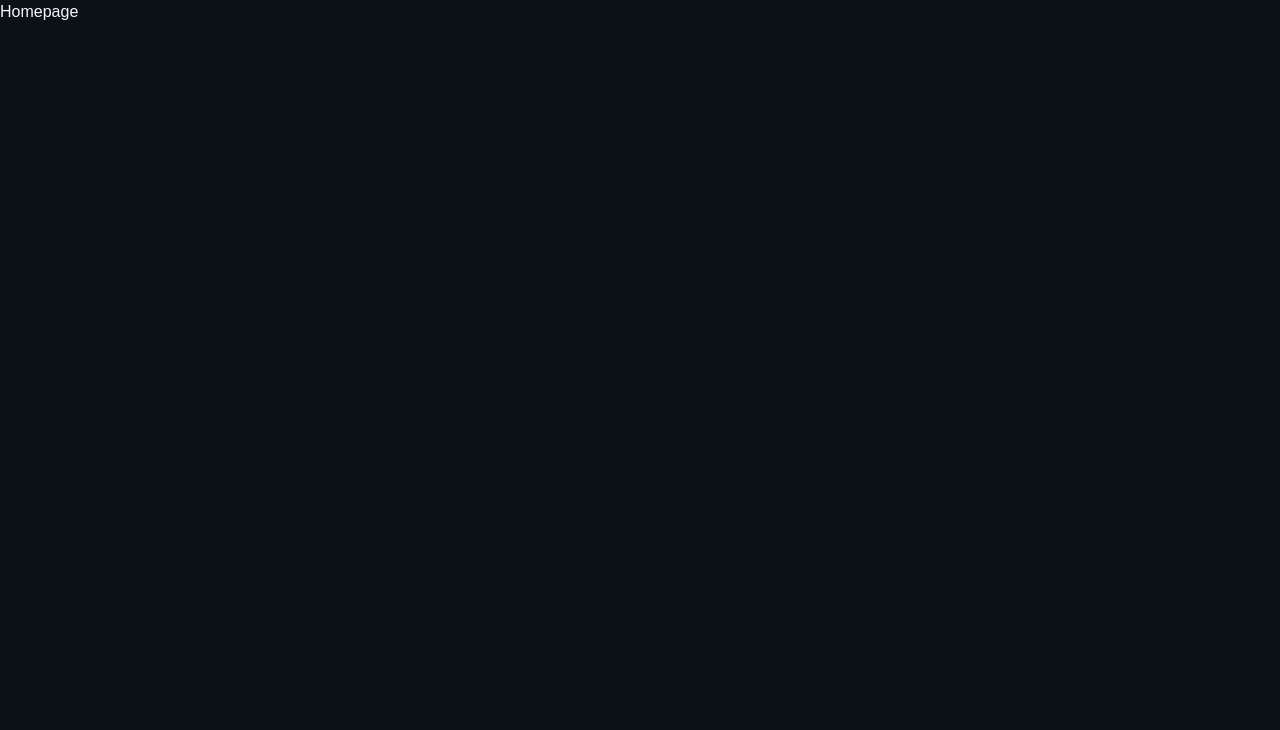
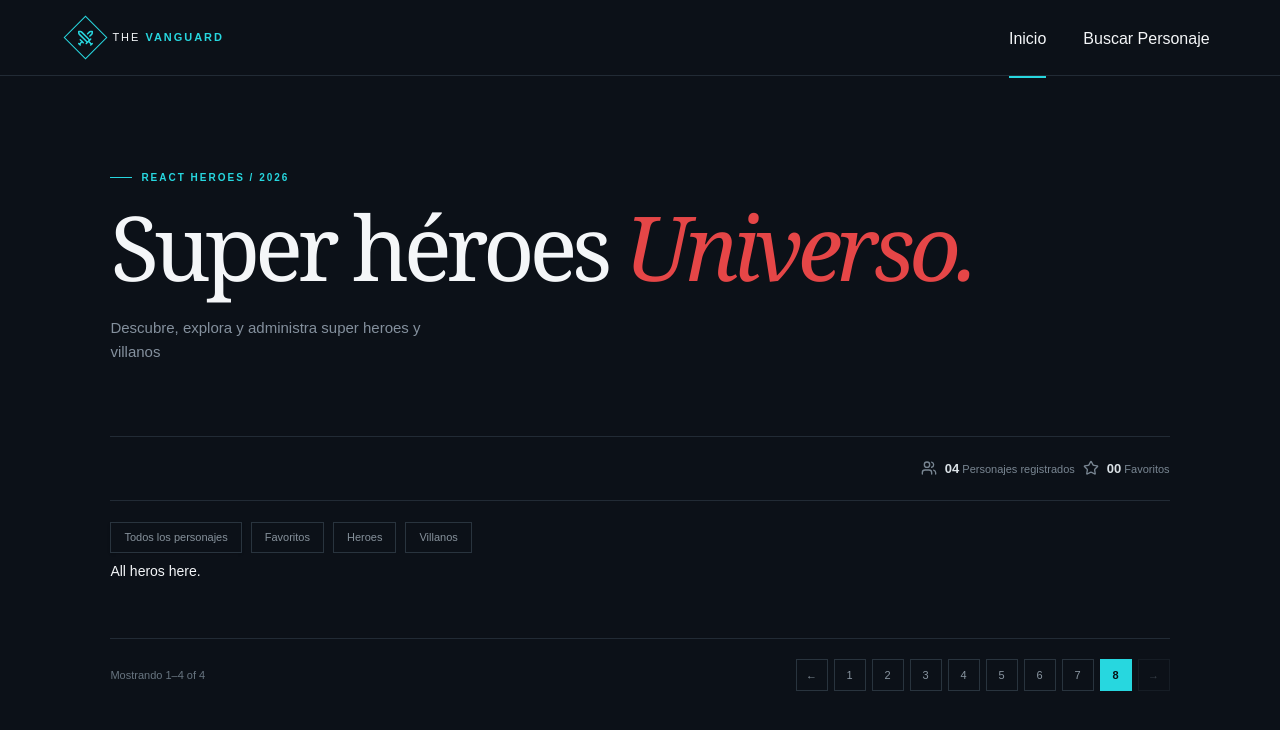
Before and after one commit to erviinHD/spa-react-new, a React (Vite) app: page / in a window 1280 px wide. Shown: the top 730 px of the page. Built offline with nearby package versions, Linux system fonts and the light colour scheme.

Commit message:
feat: implement CustomMenu and CustomPagination components, enhance HomePage with tabs and hero stats

```diff
--- a/src/components/custom/CustomJumbotron.tsx
+++ b/src/components/custom/CustomJumbotron.tsx
@@ -11,9 +11,7 @@ export const CustomJumbotron = ({ title, description }: Props) => {
           <span /> REACT HEROES / 2026
         </p>
         <h1>
-          {title}
-          <br />
-          <em>Universo.</em>
+          {title} <em>Universo.</em>
         </h1>
         {description && <p className="intro-copy">{description}</p>}
       </div>
--- /dev/null
+++ b/src/components/custom/CustomMenu.tsx
@@ -0,0 +1,34 @@
+import { Plus, Swords } from "lucide-react";
+import { Link, useLocation } from "react-router";
+
+export const CustomMenu = () => {
+  const { pathname } = useLocation();
+  const isActive = (path: string) => {
+    return pathname === path;
+  };
+
+  return (
+    <header className="topbar">
+      <div className="brand">
+        <span className="brand-mark">
+          <Swords size={18} />
+        </span>
+        <span>
+          THE <b>VANGUARD</b>
+        </span>
+      </div>
+      <nav className="topnav" aria-label="Main navigation">
+        <Link to="/" className={isActive("/") ? "nav-active" : ""}>
+          Inicio
+        </Link>
+
+        <Link to="/search" className={isActive("/search") ? "nav-active" : ""}>
+          Buscar Personaje
+        </Link>
+      </nav>
+      {/* <button className="add-button">
+        <Plus size={17} /> Add hero
+      </button> */}
+    </header>
+  );
+};
--- /dev/null
+++ b/src/components/custom/CustomPagination.tsx
@@ -0,0 +1,30 @@
+interface Props {
+  totalPages: number;
+}
+
+export const CustomPagination = ({ totalPages }: Props) => {
+  const page = 8 as number;
+  return (
+    <div className="pagination">
+      <p>Mostrando 1–4 of 4</p>
+      <div className="page-buttons">
+        <button className="page-button" disabled={page === 1}>
+          ←
+        </button>
+        {Array.from({ length: totalPages }).map((_, index) => (
+          <button
+            key={index}
+            className={
+              page === index + 1 ? "page-button page-active" : "page-button"
+            }
+          >
+            {index + 1}
+          </button>
+        ))}
+        <button className="page-button" disabled={page === totalPages}>
+          →
+        </button>
+      </div>
+    </div>
+  );
+};
--- /dev/null
+++ b/src/components/ui/tabs.tsx
@@ -0,0 +1,79 @@
+import { Tabs as TabsPrimitive } from "@base-ui/react/tabs";
+import { cva, type VariantProps } from "class-variance-authority";
+import { cn } from "cn";
+
+function Tabs({
+  className,
+  orientation = "horizontal",
+  ...props
+}: TabsPrimitive.Root.Props) {
+  return (
+    <TabsPrimitive.Root
+      data-slot="tabs"
+      data-orientation={orientation}
+      className={cn(
+        "group/tabs flex gap-2 data-horizontal:flex-col",
+        className,
+      )}
+      {...props}
+    />
+  );
+}
+
+const tabsListVariants = cva(
+  "group/tabs-list inline-flex w-fit items-center justify-center rounded-lg text-muted-foreground group-data-horizontal/tabs:h-8 group-data-vertical/tabs:h-fit group-data-vertical/tabs:flex-col data-[variant=line]:rounded-none",
+  {
+    variants: {
+      variant: {
+        default: "bg-muted",
+        line: "gap-1 bg-transparent",
+      },
+    },
+    defaultVariants: {
+      variant: "default",
+    },
+  },
+);
+
+function TabsList({
+  className,
+  variant = "default",
+  ...props
+}: TabsPrimitive.List.Props & VariantProps<typeof tabsListVariants>) {
+  return (
+    <TabsPrimitive.List
+      data-slot="tabs-list"
+      data-variant={variant}
+      className={cn(tabsListVariants({ variant }), className)}
+      {...props}
+    />
+  );
+}
+
+function TabsTrigger({ className, ...props }: TabsPrimitive.Tab.Props) {
+  return (
+    <TabsPrimitive.Tab
+      data-slot="tabs-trigger"
+      className={cn(
+        "relative inline-flex h-[calc(100%-1px)] flex-1 items-center justify-center gap-1.5  border border-transparent px-1.5 py-0.5 text-sm font-medium whitespace-nowrap text-foreground/60 transition-all group-data-vertical/tabs:w-full group-data-vertical/tabs:justify-start hover:text-foreground focus-visible:border-ring focus-visible:ring-[3px] focus-visible:ring-ring/50 focus-visible:outline-1 focus-visible:outline-ring disabled:pointer-events-none disabled:opacity-50 has-data-[icon=inline-end]:pr-1 has-data-[icon=inline-start]:pl-1 aria-disabled:pointer-events-none aria-disabled:opacity-50 dark:text-muted-foreground dark:hover:text-foreground group-data-[variant=default]/tabs-list:data-active:shadow-sm group-data-[variant=line]/tabs-list:data-active:shadow-none [&_svg]:pointer-events-none [&_svg]:shrink-0 [&_svg:not([class*='size-'])]:size-4",
+        "group-data-[variant=line]/tabs-list:bg-transparent group-data-[variant=line]/tabs-list:data-active:bg-transparent dark:group-data-[variant=line]/tabs-list:data-active:border-transparent dark:group-data-[variant=line]/tabs-list:data-active:bg-transparent",
+        "data-active:bg-background data-active:text-foreground dark:data-active:border-input dark:data-active:bg-input/30 dark:data-active:text-foreground",
+        "after:absolute after:bg-foreground after:opacity-0 after:transition-opacity group-data-horizontal/tabs:after:inset-x-0 group-data-horizontal/tabs:after:bottom-[-5px] group-data-horizontal/tabs:after:h-0.5 group-data-vertical/tabs:after:inset-y-0 group-data-vertical/tabs:after:-right-1 group-data-vertical/tabs:after:w-0.5 group-data-[variant=line]/tabs-list:data-active:after:opacity-100",
+        className,
+      )}
+      {...props}
+    />
+  );
+}
+
+function TabsContent({ className, ...props }: TabsPrimitive.Panel.Props) {
+  return (
+    <TabsPrimitive.Panel
+      data-slot="tabs-content"
+      className={cn("flex-1 text-sm outline-none", className)}
+      {...props}
+    />
+  );
+}
+
+export { Tabs, TabsList, TabsTrigger, TabsContent, tabsListVariants };
--- a/src/heroes/components/HeroStats.tsx
+++ b/src/heroes/components/HeroStats.tsx
@@ -5,11 +5,11 @@ export const HeroStats = () => {
     <div className="toolbar-meta">
       <Users size={16} />
       <span>
-        <strong>04</strong> registered heroes
+        <strong>04</strong> Personajes registrados
       </span>
       <Star size={16} />
       <span>
-        <strong>00</strong> favorites
+        <strong>00</strong> Favoritos
       </span>
     </div>
   );
--- a/src/heroes/layouts/HeroesLayout.tsx
+++ b/src/heroes/layouts/HeroesLayout.tsx
@@ -1,8 +1,11 @@
 import { Outlet } from "react-router";
+import { CustomMenu } from "@/components/custom/CustomMenu";
 
 export const HeroesLayout = () => {
   return (
     <main className="app-shell">
+      {/* Navigation */}
+      <CustomMenu />
       <Outlet />
     </main>
   );
--- a/src/heroes/pages/home/HomePage.tsx
+++ b/src/heroes/pages/home/HomePage.tsx
@@ -1,3 +1,68 @@
+import { useState } from "react";
+
+import { Tabs, TabsContent, TabsList, TabsTrigger } from "@/components/ui/tabs";
+import { CustomJumbotron } from "@/components/custom/CustomJumbotron";
+import { HeroStats } from "@/heroes/components/HeroStats";
+import { CustomPagination } from "@/components/custom/Custompagination";
+
 export const HomePage = () => {
-  return <div>Homepage</div>;
+  const [activeTab, setActiveTab] = useState<
+    "all" | "favorites" | "heroes" | "villians"
+  >("all");
+
+  return (
+    <>
+      {/* Header */}
+      <CustomJumbotron
+        title="Super héroes"
+        description="Descubre, explora y administra super heroes y villanos "
+      />
+
+      <section className="directory-section " aria-label="Hero directory">
+        {/* Hero Stats */}
+        <div className="directory-toolbar justify-end!">
+          <HeroStats />
+        </div>
+
+        {/* Tabs */}
+        <div className="filter-row">
+          <Tabs value={activeTab}>
+            <TabsList className="filters">
+              <TabsTrigger onClick={() => setActiveTab("all")} value="all">
+                Todos los personajes
+              </TabsTrigger>
+              <TabsTrigger
+                onClick={() => setActiveTab("favorites")}
+                value="favorites"
+              >
+                Favoritos
+              </TabsTrigger>
+              <TabsTrigger
+                onClick={() => setActiveTab("heroes")}
+                value="heroes"
+              >
+                Heroes
+              </TabsTrigger>
+              <TabsTrigger
+                onClick={() => setActiveTab("villians")}
+                value="villians"
+              >
+                Villanos
+              </TabsTrigger>
+            </TabsList>
+            <TabsContent value="all">All heros here.</TabsContent>
+            <TabsContent value="favorites">
+              Make changes to your account here.
+            </TabsContent>
+            <TabsContent value="heroes">Change your password here.</TabsContent>
+            <TabsContent value="villians">
+              Change your password here. 2134234234
+            </TabsContent>
+          </Tabs>
+        </div>
+        {/* Pagination */}
+        <CustomPagination totalPages={8} />
+      </section>
+    </>
+  );
 };
--- a/src/index.css
+++ b/src/index.css
@@ -54,7 +54,7 @@ button {
   background: none;
   border: 0;
   font-size: 11px;
-  letter-spacing: .18em;
+  letter-spacing: 0.18em;
 }
 
 .brand b {
@@ -91,7 +91,14 @@ button {
   border-bottom: 2px solid transparent;
 }
 
-.topnav .nav-active {
+.topnav a {
+  background: none;
+  border: 0;
+  padding: 29px 0 25px;
+  border-bottom: 2px solid transparent;
+}
+
+.topnav a.nav-active {
   color: #f4f6f8;
   border-color: #27d7df;
 }
@@ -106,7 +113,7 @@ button {
   padding: 11px 16px;
   font-size: 12px;
   font-weight: 800;
-  letter-spacing: .04em;
+  letter-spacing: 0.04em;
 }
 
 .hero-intro {
@@ -126,10 +133,10 @@ button {
   color: #27d7df;
   font-size: 10px;
   font-weight: 800;
-  letter-spacing: .2em;
+  letter-spacing: 0.2em;
 }
 
-.section-kicker>span {
+.section-kicker > span {
   width: 22px;
   height: 1px;
   background: #27d7df;
@@ -140,8 +147,8 @@ h1,
   font-family: Georgia, serif;
   font-weight: 400;
   font-size: clamp(53px, 7vw, 90px);
-  line-height: .91;
-  letter-spacing: -.06em;
+  line-height: 0.91;
+  letter-spacing: -0.06em;
   margin: 0;
 }
 
@@ -307,7 +314,9 @@ h1 em,
 .hero-card {
   background: #131b24;
   border: 1px solid #25303a;
-  transition: transform .25s ease, border-color .25s ease;
+  transition:
+    transform 0.25s ease,
+    border-color 0.25s ease;
 }
 
 .hero-card:hover {
@@ -326,7 +335,7 @@ h1 em,
   width: 100%;
   height: 100%;
   object-fit: cover;
-  transition: transform .5s ease;
+  transition: transform 0.5s ease;
 }
 
 .hero-card:hover .hero-image img {
@@ -336,7 +345,11 @@ h1 em,
 .image-shade {
   position: absolute;
   inset: 0;
-  background: linear-gradient(180deg, rgba(4, 8, 13, .08) 30%, rgba(4, 8, 13, .9) 100%);
+  background: linear-gradient(
+    180deg,
+    rgba(4, 8, 13, 0.08) 30%,
+    rgba(4, 8, 13, 0.9) 100%
+  );
 }
 
 .status-pill {
@@ -347,10 +360,10 @@ h1 em,
   align-items: center;
   gap: 6px;
   padding: 5px 7px;
-  background: rgba(8, 15, 22, .75);
+  background: rgba(8, 15, 22, 0.75);
   color: #b8c1c8;
   font-size: 9px;
-  letter-spacing: .1em;
+  letter-spacing: 0.1em;
   text-transform: uppercase;
 }
 
@@ -377,19 +390,19 @@ h1 em,
   place-items: center;
   width: 34px;
   height: 34px;
-  border: 1px solid rgba(255, 255, 255, .24);
+  border: 1px solid rgba(255, 255, 255, 0.24);
   border-radius: 50%;
-  background: rgba(8, 15, 22, .72);
+  background: rgba(8, 15, 22, 0.72);
   color: #e7edf0;
   backdrop-filter: blur(6px);
-  transition: all .2s ease;
+  transition: all 0.2s ease;
 }
 
 .favorite-button:hover,
 .favorite-button.is-favorite {
   border-color: #e54647;
   color: #ff7374;
-  background: rgba(55, 18, 25, .88);
+  background: rgba(55, 18, 25, 0.88);
 }
 
 .favorite-button.is-favorite svg {
@@ -406,7 +419,7 @@ h1 em,
 .label {
   color: #27d7df;
   font-size: 9px;
-  letter-spacing: .18em;
+  letter-spacing: 0.18em;
   text-transform: uppercase;
   margin: 0 0 5px;
   font-weight: 800;
@@ -416,7 +429,7 @@ h1 em,
   font-family: Georgia, serif;
   font-size: 31px;
   font-weight: 400;
-  letter-spacing: -.05em;
+  letter-spacing: -0.05em;
   margin: 0;
 }
 
@@ -501,7 +514,7 @@ h1 em,
   justify-content: space-between;
   color: #56636f;
   font: 9px monospace;
-  letter-spacing: .12em;
+  letter-spacing: 0.12em;
 }
 
 .footer-dot {
@@ -552,7 +565,7 @@ h1 em,
 }
 
 .page-button:disabled {
-  opacity: .35;
+  opacity: 0.35;
   cursor: not-allowed;
 }
 
@@ -581,7 +594,7 @@ h1 em,
 .modal-backdrop {
   position: fixed;
   inset: 0;
-  background: rgba(4, 8, 12, .8);
+  background: rgba(4, 8, 12, 0.8);
   backdrop-filter: blur(8px);
   display: grid;
   place-items: center;
@@ -595,7 +608,7 @@ h1 em,
   background: #131b24;
   border: 1px solid #34414d;
   padding: 43px;
-  box-shadow: 0 22px 80px rgba(0, 0, 0, .45);
+  box-shadow: 0 22px 80px rgba(0, 0, 0, 0.45);
 }
 
 .close-button {
@@ -628,7 +641,7 @@ h1 em,
   color: #8c98a3;
   font-size: 10px;
   text-transform: uppercase;
-  letter-spacing: .14em;
+  letter-spacing: 0.14em;
 }
 
 .form-fields input,
@@ -687,7 +700,7 @@ h1 em,
   margin-top: 12px;
 }
 
-.success-state>p:not(.section-kicker) {
+.success-state > p:not(.section-kicker) {
   color: #87939d;
   font-size: 13px;
   margin-top: 20px;
@@ -713,7 +726,7 @@ h1 em,
     padding: 0 20px;
   }
 
-  .brand>span:last-child {
+  .brand > span:last-child {
     display: none;
   }
 
```
Also changed, not shown: src/heroes/pages/hero/HeroPage.tsx (+0 -27 lines).
